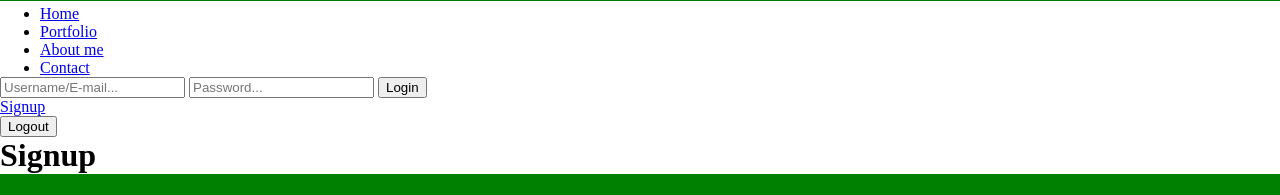
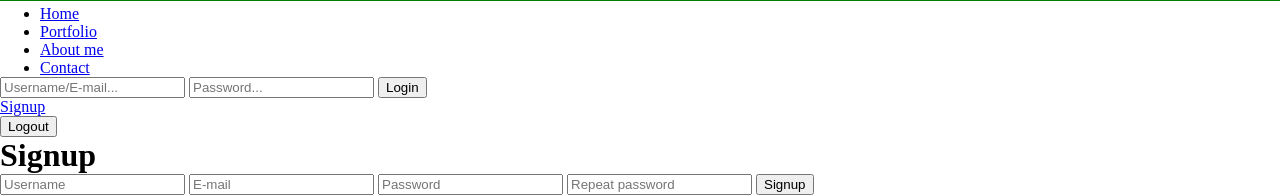
Before and after one commit to Justinnnp/sideProject, a PHP site: page /signup.php in a window 1280 px wide. Shown: the part 720-915 px from the top of the page. Before the commit the page ends 894 px from the top, so only its background shows below. Run offline with PHP 8.4, Linux system fonts and the light colour scheme.

Commit message:
Removed classes form de php files.

```diff
--- a/header.php
+++ b/header.php
@@ -9,8 +9,8 @@
 <body>
 
 <header>
-    <nav class="nav-header-main">
-        <a class="header-logo" href="inder.php">
+    <nav>
+        <a href="inder.php">
         <img src="img/logo.png" alt="logo">
         </a>
         <ul>
@@ -19,7 +19,7 @@
             <li><a href="#">About me</a></li>
             <li><a href="#">Contact</a></li>
         </ul>
-        <div class="header-login">
+        <div>
             <form action="includes/login.inc.php" method="post">
                 <input type="text" name="mailuid" placeholder="Username/E-mail...">
                 <input type="password" name="pwd" placeholder="Password...">
--- a/signup.php
+++ b/signup.php
@@ -5,6 +5,11 @@ require 'header.php';
 <main>
     <h1>Signup</h1>
     <form action = 'includes/signup.inc.php' method = 'post'>
+        <input type="text" name="uid" placeholder="Username">
+        <input type="text" name="mail" placeholder="E-mail">
+        <input type="password" name="pwd" placeholder="Password">
+        <input type="password" name="pwd-repeat" placeholder="Repeat password">
+        <button type="submit" name="signup-submit">Signup</button>
 
     </form>
 </main>
```
